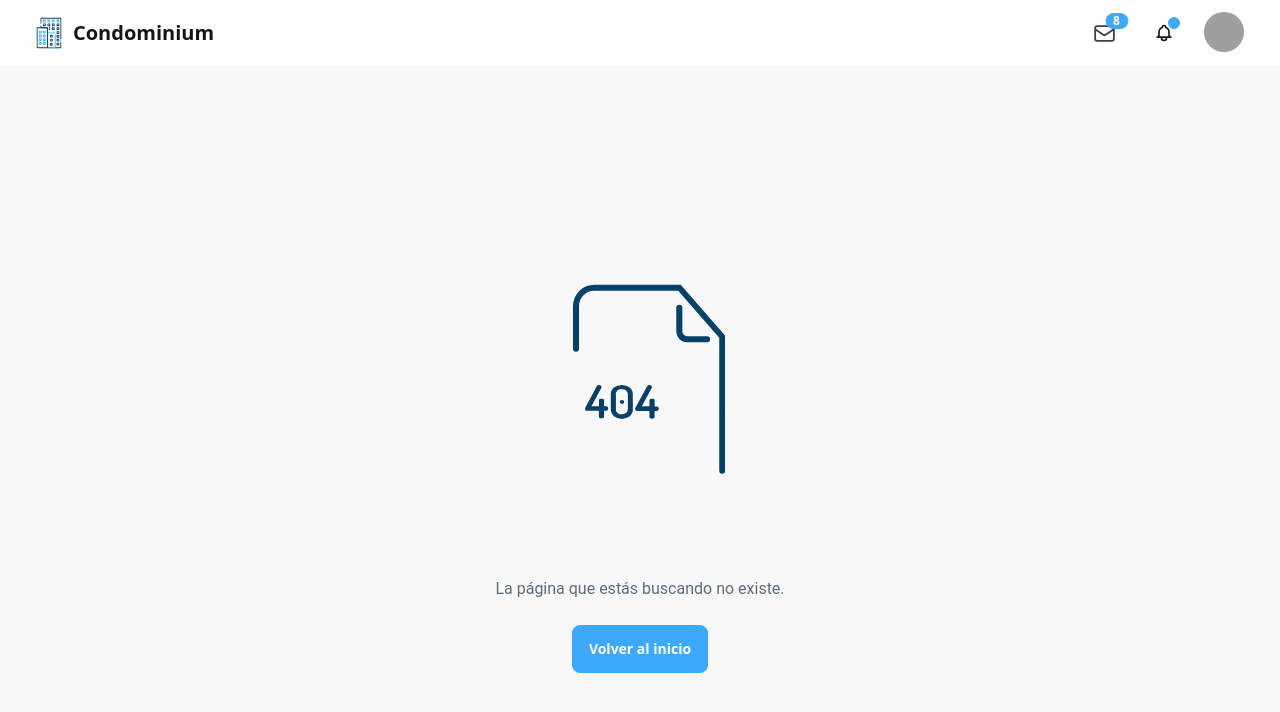
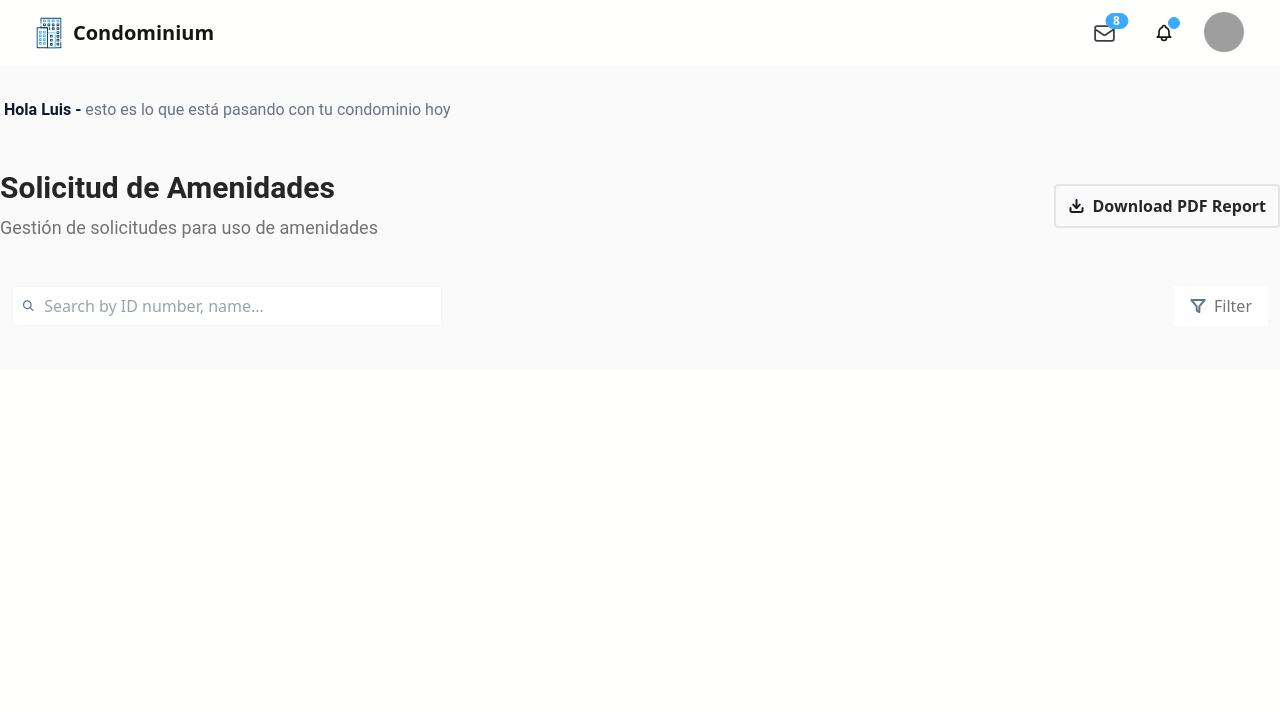
Before and after one commit to Tiin24/C15-07-T-Node-React, a React (Vite) app in the folder frontend/: page /Amenidades in a window 1280 px wide. Shown: the top 712 px of the page. Built offline with nearby package versions, Linux system fonts and the light colour scheme; grey boxes are pictures that could not be loaded.

Commit message:
feat(frontend): header del administrador

```diff
--- a/frontend/src/components/AppContent.jsx
+++ b/frontend/src/components/AppContent.jsx
@@ -1,6 +1,15 @@
 import { Route, Routes, useLocation } from 'react-router-dom';
-import { Login, Services, Contact, NotFound }  from '../pages';
+import {
+  Login,
+  Services,
+  Contact,
+  NotFound,
+  Inquilinos,
+  Amenidades,
+  Mantenimientos,
+} from '../pages';
 import NavBar from './NavBar/NavBar';
+import HeaderTop from './Header/Header-top';
 
 // eslint-disable-next-line react/prop-types
 function AppContent() {
@@ -9,12 +18,20 @@ function AppContent() {
 
   return (
     <>
-      {pathname !== '/' && <NavBar />}
+      {pathname !== '/' && (
+        <>
+          <NavBar />
+          <HeaderTop />
+        </>
+      )}
 
       <Routes>
         <Route path='/' element={<Login />} />
         <Route path='/Services' element={<Services />} />
         <Route path='/Contact' element={<Contact />} />
+        <Route path='/Inquilinos' element={<Inquilinos />} />
+        <Route path='/Amenidades' element={<Amenidades />} />
+        <Route path='/Mantenimientos' element={<Mantenimientos />} />
         <Route path='*' element={<NotFound />} />
       </Routes>
       {/* {pathname !== 'inserte aqui una ruta para controlar vista del componente :)' && <inserte aqui componente :) />} */}
--- /dev/null
+++ b/frontend/src/components/Header/Header-bottom.jsx
@@ -0,0 +1,153 @@
+import { useEffect, useState } from 'react';
+import { useLocation } from 'react-router-dom';
+
+function HeaderBottom() {
+  const location = useLocation();
+  const [headerContent, setHeaderContent] = useState('');
+
+  useEffect(() => {
+    // Función para obtener el título y subtítulo según la ruta actual
+    const getTitleAndSubtitle = () => {
+      switch (location.pathname) {
+        case '/Inquilinos':
+          return {
+            title: 'Inquilinos',
+            subtitle: 'Gestión de Inquilinos',
+          };
+        case '/Mantenimientos':
+          return {
+            title: 'Solicitud de Mantenimientos',
+            subtitle: 'Gestión de solicitudes para uso de mantenimientos',
+          };
+        case '/Amenidades':
+          return {
+            title: 'Solicitud de Amenidades',
+            subtitle: 'Gestión de solicitudes para uso de amenidades',
+          };
+        default:
+          return {
+            title: 'Página no encontrada',
+            subtitle: 'Lo sentimos, esta página no existe',
+          };
+      }
+    };
+
+    const { title, subtitle } = getTitleAndSubtitle();
+    setHeaderContent((prev) => ({ ...prev, title, subtitle }));
+  }, [location.pathname]);
+
+  return (
+    <section className='w-full bg-[#FAFAFA]'>
+      <div className='flex justify-between'>
+        <div className='flex flex-col gap-2'>
+          <h1 className='text-3xl font-bold text-neutral-800'>
+            {headerContent.title}
+          </h1>
+          <h3 className='text-lg text-neutral-500'>{headerContent.subtitle}</h3>
+        </div>
+        <div className='flex items-center gap-3'>
+          {headerContent.title === 'Solicitud de Mantenimientos' && (
+            <button className='flex items-center justify-center gap-2 rounded border-2 border-primary bg-primary px-3 py-2 text-base font-semibold text-white'>
+              <svg
+                width='16'
+                height='16'
+                viewBox='0 0 16 16'
+                fill='none'
+                xmlns='http://www.w3.org/2000/svg'>
+                <path
+                  d='M8 3.33331V12.6666'
+                  stroke='white'
+                  strokeWidth='2'
+                  strokeLinecap='round'
+                  strokeLinejoin='round'
+                />
+                <path
+                  d='M3.33331 8H12.6666'
+                  stroke='white'
+                  strokeWidth='2'
+                  strokeLinecap='round'
+                  strokeLinejoin='round'
+                />
+              </svg>
+              Agregar un Mantenimiento
+            </button>
+          )}
+          <button className='flex items-center justify-center gap-2 rounded border-2 border-solid border-neutral-200 px-3 py-2 text-base font-semibold text-neutral-800'>
+            <svg
+              width='17'
+              height='16'
+              viewBox='0 0 17 16'
+              fill='none'
+              xmlns='http://www.w3.org/2000/svg'>
+              <path
+                d='M14.5 10V12.6667C14.5 13.0203 14.3595 13.3594 14.1095 13.6095C13.8594 13.8595 13.5203 14 13.1667 14H3.83333C3.47971 14 3.14057 13.8595 2.89052 13.6095C2.64048 13.3594 2.5 13.0203 2.5 12.6667V10'
+                stroke='#191D23'
+                strokeWidth='2'
+                strokeLinecap='round'
+                strokeLinejoin='round'
+              />
+              <path
+                d='M5.16666 6.66666L8.49999 9.99999L11.8333 6.66666'
+                stroke='#191D23'
+                strokeWidth='2'
+                strokeLinecap='round'
+                strokeLinejoin='round'
+              />
+              <path
+                d='M8.5 10V2'
+                stroke='#191D23'
+                strokeWidth='2'
+                strokeLinecap='round'
+                strokeLinejoin='round'
+              />
+            </svg>
+            Download PDF Report
+          </button>
+        </div>
+      </div>
+
+      <div className='flex justify-between px-3 py-11'>
+        <div className='flex h-10 w-[430px] items-center justify-start gap-2 rounded border border-neutral-100 bg-white pl-2'>
+          <svg
+            width='16'
+            height='16'
+            viewBox='0 0 16 16'
+            fill='none'
+            xmlns='http://www.w3.org/2000/svg'>
+            <path
+              fillRule='evenodd'
+              clipRule='evenodd'
+              d='M6.66667 2C4.08934 2 2 4.08934 2 6.66667C2 9.244 4.08934 11.3333 6.66667 11.3333C7.71489 11.3333 8.68239 10.9877 9.46145 10.4043L12.1953 13.1381C12.4557 13.3985 12.8778 13.3985 13.1381 13.1381C13.3985 12.8778 13.3985 12.4557 13.1381 12.1953L10.4043 9.46145C10.9877 8.68239 11.3333 7.71489 11.3333 6.66667C11.3333 4.08934 9.244 2 6.66667 2ZM3.33333 6.66667C3.33333 4.82572 4.82572 3.33333 6.66667 3.33333C8.50762 3.33333 10 4.82572 10 6.66667C10 8.50762 8.50762 10 6.66667 10C4.82572 10 3.33333 8.50762 3.33333 6.66667Z'
+              fill='#64748B'
+            />
+          </svg>
+
+          <input
+            type='text'
+            placeholder='Search by ID number, name...'
+            className='h-full w-full text-base font-normal text-neutral-500 outline-none'
+          />
+        </div>
+        <button className='flex items-center justify-center gap-2 bg-white px-4 py-2 text-neutral-500'>
+          <svg
+            width='16'
+            height='16'
+            viewBox='0 0 16 16'
+            fill='none'
+            xmlns='http://www.w3.org/2000/svg'>
+            <path
+              d='M14.6667 2H1.33334L6.66668 8.30667V12.6667L9.33334 14V8.30667L14.6667 2Z'
+              stroke='#64748B'
+              strokeWidth='2'
+              strokeLinecap='round'
+              strokeLinejoin='round'
+            />
+          </svg>
+          Filter
+        </button>
+      </div>
+    </section>
+  );
+}
+
+export default HeaderBottom;
--- /dev/null
+++ b/frontend/src/components/Header/Header-top.jsx
@@ -0,0 +1,13 @@
+function HeaderTop() {
+  return (
+    <header className='w-full bg-[#FAFAFA]'>
+      <div className='pb-12 pl-1 pt-8'>
+        <h4 className='text-base font-normal text-gray-500'>
+          <span className='font-bold text-gray-900'>Hola Luis -</span> esto es
+          lo que está pasando con tu condominio hoy
+        </h4>
+      </div>
+    </header>
+  );
+}
+export default HeaderTop;
--- /dev/null
+++ b/frontend/src/pages/Amenidades/Amenidades.jsx
@@ -0,0 +1,11 @@
+import HeaderBottom from '../../components/Header/Header-bottom';
+
+function Amenidades() {
+  return (
+    <>
+      <HeaderBottom />
+    </>
+  );
+}
+
+export default Amenidades;
--- /dev/null
+++ b/frontend/src/pages/Inquilinos/Inquilinos.jsx
@@ -0,0 +1,11 @@
+import HeaderBottom from '../../components/Header/Header-bottom';
+
+function Inquilinos() {
+  return (
+    <>
+      <HeaderBottom />
+    </>
+  );
+}
+
+export default Inquilinos;
--- /dev/null
+++ b/frontend/src/pages/Mantenimientos/Mantenimientos.jsx
@@ -0,0 +1,11 @@
+import HeaderBottom from '../../components/Header/Header-bottom';
+
+function Mantenimientos() {
+  return (
+    <>
+      <HeaderBottom />
+    </>
+  );
+}
+
+export default Mantenimientos;
--- a/frontend/src/pages/index.js
+++ b/frontend/src/pages/index.js
@@ -2,3 +2,6 @@ export { default as Contact } from './Contact/Contact';
 export { default as Login } from './Login/Login';
 export { default as NotFound } from './NotFound/NotFound';
 export { default as Services } from './Services/Services';
+export { default as Inquilinos } from './Inquilinos/Inquilinos';
+export { default as Amenidades } from './Amenidades/Amenidades';
+export { default as Mantenimientos } from './Mantenimientos/Mantenimientos';
```
